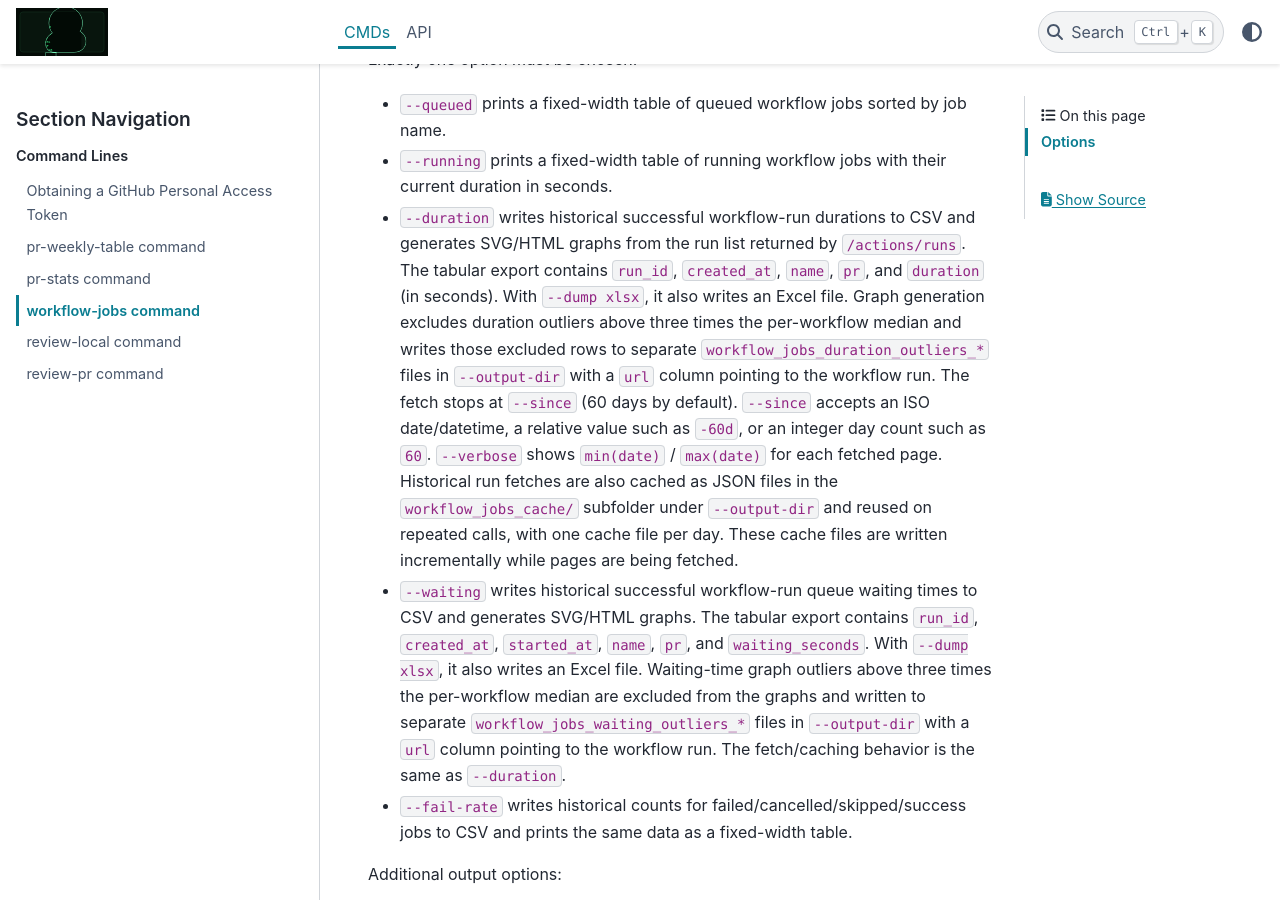
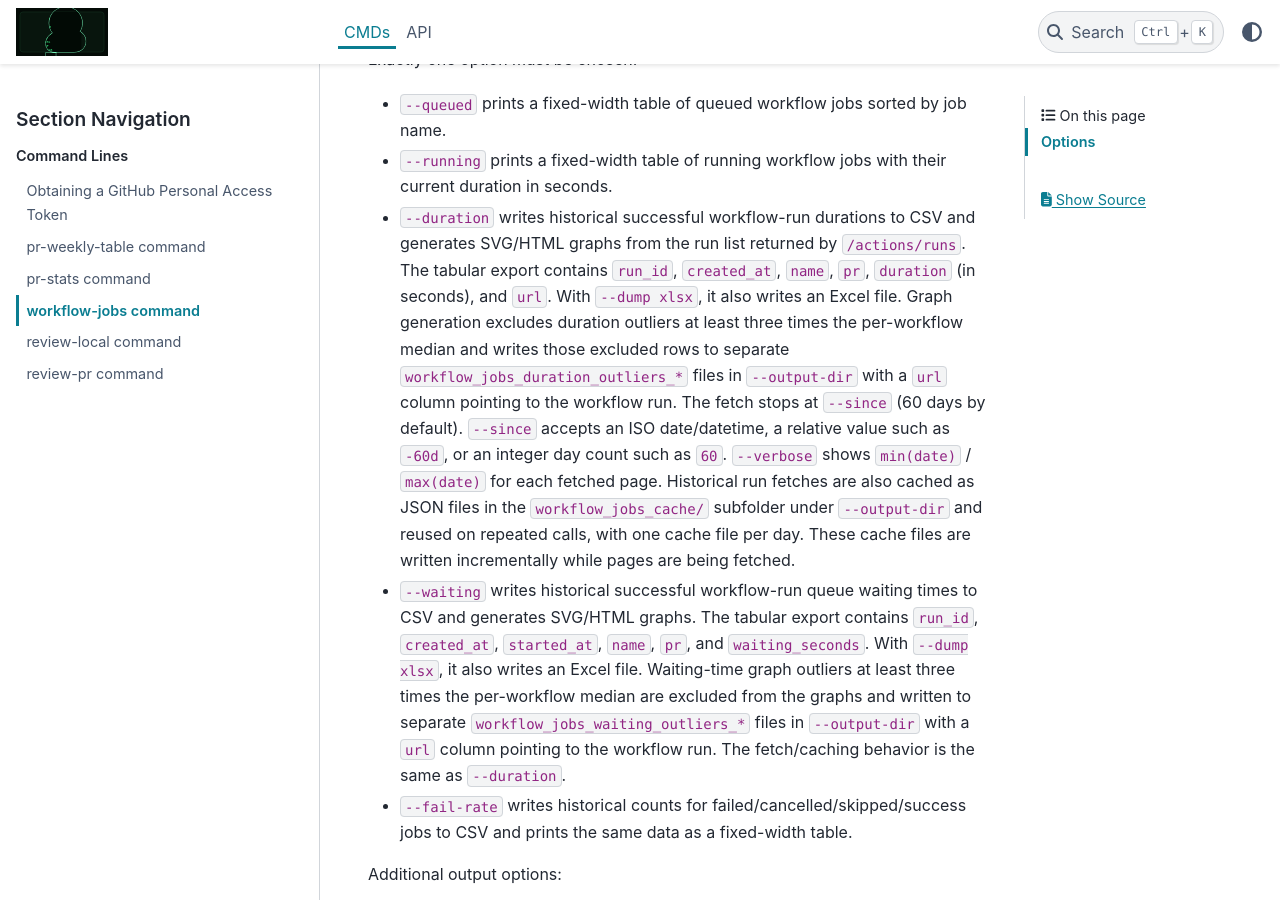
Before and after one commit to xadupre/my-own-accelerator, a Sphinx documentation site: the page built from docs/cmds/workflow_jobs.rst, in a window 1280 px wide and 900 px high, scrolled down 650 px. Built offline with Sphinx 7.4.7 and the PyData theme 0.15.4, drawn with Linux system fonts in a browser that asks for light colours; pages that are not in the unit, such as notebooks, are missing from menus.

Commit message:
fix workflow-jobs duration dump links and outlier cutoff

```diff
--- a/docs/cmds/workflow_jobs.rst
+++ b/docs/cmds/workflow_jobs.rst
@@ -33,11 +33,12 @@ Exactly one option must be chosen:
   current duration in seconds.
 * ``--duration`` writes historical successful workflow-run durations to CSV and
   generates SVG/HTML graphs from the run list returned by ``/actions/runs``.
-  The tabular export contains ``run_id``, ``created_at``, ``name``, ``pr``, and
-  ``duration`` (in seconds). With ``--dump xlsx``, it also writes an Excel file.
-  Graph generation excludes duration outliers above three times the per-workflow
-  median and writes those excluded rows to separate ``workflow_jobs_duration_outliers_*``
-  files in ``--output-dir`` with a ``url`` column pointing to the workflow run.
+  The tabular export contains ``run_id``, ``created_at``, ``name``, ``pr``,
+  ``duration`` (in seconds), and ``url``. With ``--dump xlsx``, it also writes
+  an Excel file. Graph generation excludes duration outliers at least three
+  times the per-workflow median and writes those excluded rows to separate
+  ``workflow_jobs_duration_outliers_*`` files in ``--output-dir`` with a
+  ``url`` column pointing to the workflow run.
   The fetch stops at ``--since`` (60 days by default). ``--since`` accepts an ISO
   date/datetime, a relative value such as ``-60d``, or an integer day count such
   as ``60``. ``--verbose`` shows ``min(date)`` / ``max(date)`` for each fetched
@@ -49,7 +50,7 @@ Exactly one option must be chosen:
   CSV and generates SVG/HTML graphs. The tabular export contains ``run_id``,
   ``created_at``, ``started_at``, ``name``, ``pr``, and ``waiting_seconds``.
   With ``--dump xlsx``, it also writes an Excel file. Waiting-time graph
-  outliers above three times the per-workflow median are excluded from the
+  outliers at least three times the per-workflow median are excluded from the
   graphs and written to separate ``workflow_jobs_waiting_outliers_*`` files in
   ``--output-dir`` with a ``url`` column pointing to the workflow run. The
   fetch/caching behavior is the same as ``--duration``.
```
Also changed, not shown: README.md (+5 -5 lines), 2 other files.
